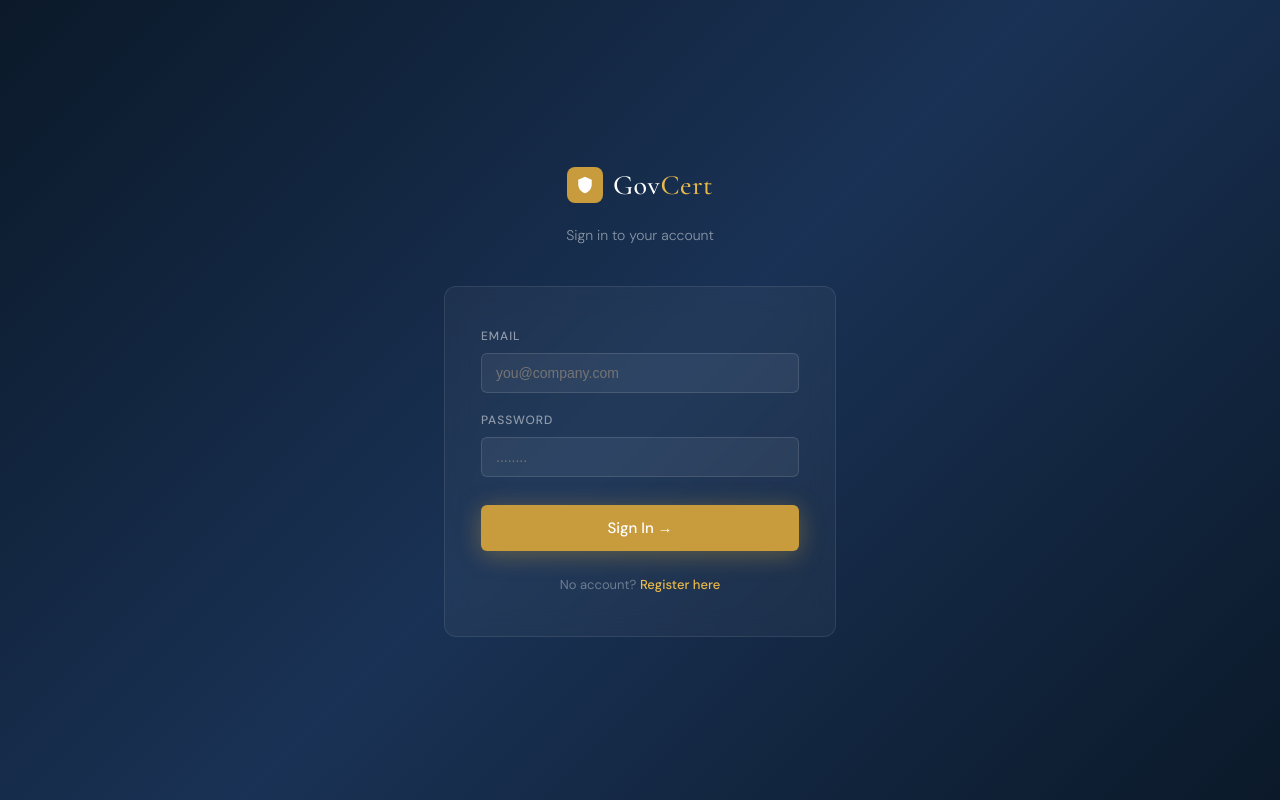
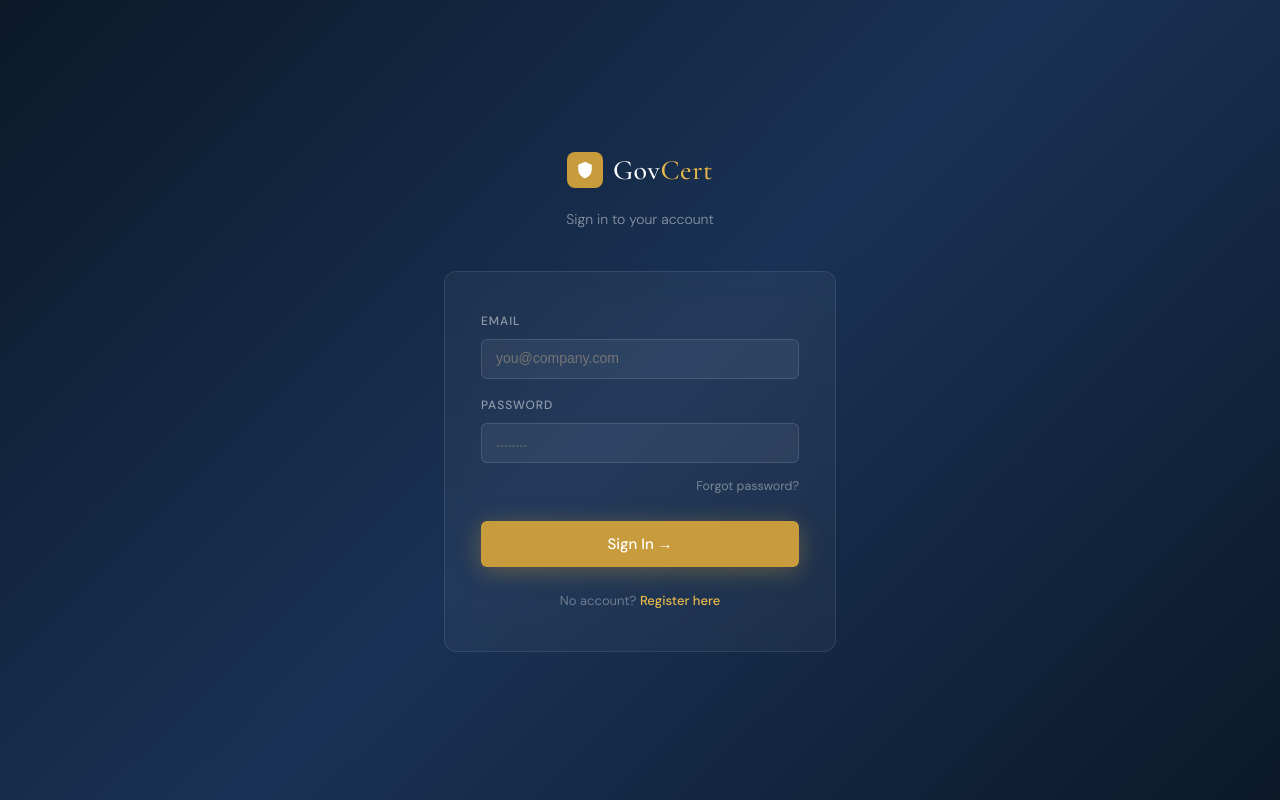
Before and after one commit to jhouse84/govcert-web, a Next.js app: page /login in a window 1280 px wide. Built offline with nearby package versions, Linux system fonts and the light colour scheme; no server answers.

Commit message:
feat: add forgot password link to login page

```diff
--- a/app/login/page.tsx
+++ b/app/login/page.tsx
@@ -52,20 +52,31 @@ export default function LoginPage() {
             <div style={{ marginBottom: 18 }}>
               <label style={{ display: "block", fontSize: 12, fontWeight: 500, color: "rgba(255,255,255,.5)", marginBottom: 7, textTransform: "uppercase", letterSpacing: ".08em" }}>Email</label>
               <input type="email" value={email} onChange={e => setEmail(e.target.value)} required
-                style={{ width: "100%", padding: "11px 14px", background: "rgba(255,255,255,.06)", border: "1px solid rgba(255,255,255,.12)", borderRadius: "var(--r)", fontSize: 14, color: "#fff", outline: "none", boxSizing: "border-box" }}
+                style={{ width: "100%", padding: "11px 14px", background: "rgba(255,255,255,.06)", border: "1px solid rgba(255,255,255,.12)", borderRadius: "var(--r)", fontSize: 14, color: "#fff", outline: "none", boxSizing: "border-box" as const }}
                 placeholder="you@company.com" />
             </div>
-            <div style={{ marginBottom: 28 }}>
+            <div style={{ marginBottom: 12 }}>
               <label style={{ display: "block", fontSize: 12, fontWeight: 500, color: "rgba(255,255,255,.5)", marginBottom: 7, textTransform: "uppercase", letterSpacing: ".08em" }}>Password</label>
               <input type="password" value={password} onChange={e => setPassword(e.target.value)} required
-                style={{ width: "100%", padding: "11px 14px", background: "rgba(255,255,255,.06)", border: "1px solid rgba(255,255,255,.12)", borderRadius: "var(--r)", fontSize: 14, color: "#fff", outline: "none", boxSizing: "border-box" }}
+                style={{ width: "100%", padding: "11px 14px", background: "rgba(255,255,255,.06)", border: "1px solid rgba(255,255,255,.12)", borderRadius: "var(--r)", fontSize: 14, color: "#fff", outline: "none", boxSizing: "border-box" as const }}
                 placeholder="........" />
             </div>
+
+            {/* Forgot password link */}
+            <div style={{ textAlign: "right", marginBottom: 24 }}>
+              <a href="/forgot-password" style={{ fontSize: 12.5, color: "rgba(255,255,255,.4)", textDecoration: "none" }}
+                onMouseEnter={e => (e.currentTarget.style.color = "var(--gold2)")}
+                onMouseLeave={e => (e.currentTarget.style.color = "rgba(255,255,255,.4)")}>
+                Forgot password?
+              </a>
+            </div>
+
             <button type="submit" disabled={loading}
               style={{ width: "100%", padding: "13px", background: "var(--gold)", border: "none", borderRadius: "var(--r)", color: "#fff", fontSize: 15, fontWeight: 500, cursor: loading ? "not-allowed" : "pointer", opacity: loading ? 0.7 : 1, fontFamily: "'DM Sans', sans-serif", boxShadow: "0 4px 24px rgba(200,155,60,.4)", transition: "all .2s" }}>
               {loading ? "Signing in..." : "Sign In →"}
             </button>
           </form>
+
           <p style={{ textAlign: "center", marginTop: 24, fontSize: 13, color: "rgba(255,255,255,.35)" }}>
             No account?{" "}
             <a href="/register" style={{ color: "var(--gold2)", textDecoration: "none", fontWeight: 500 }}>Register here</a>
```
